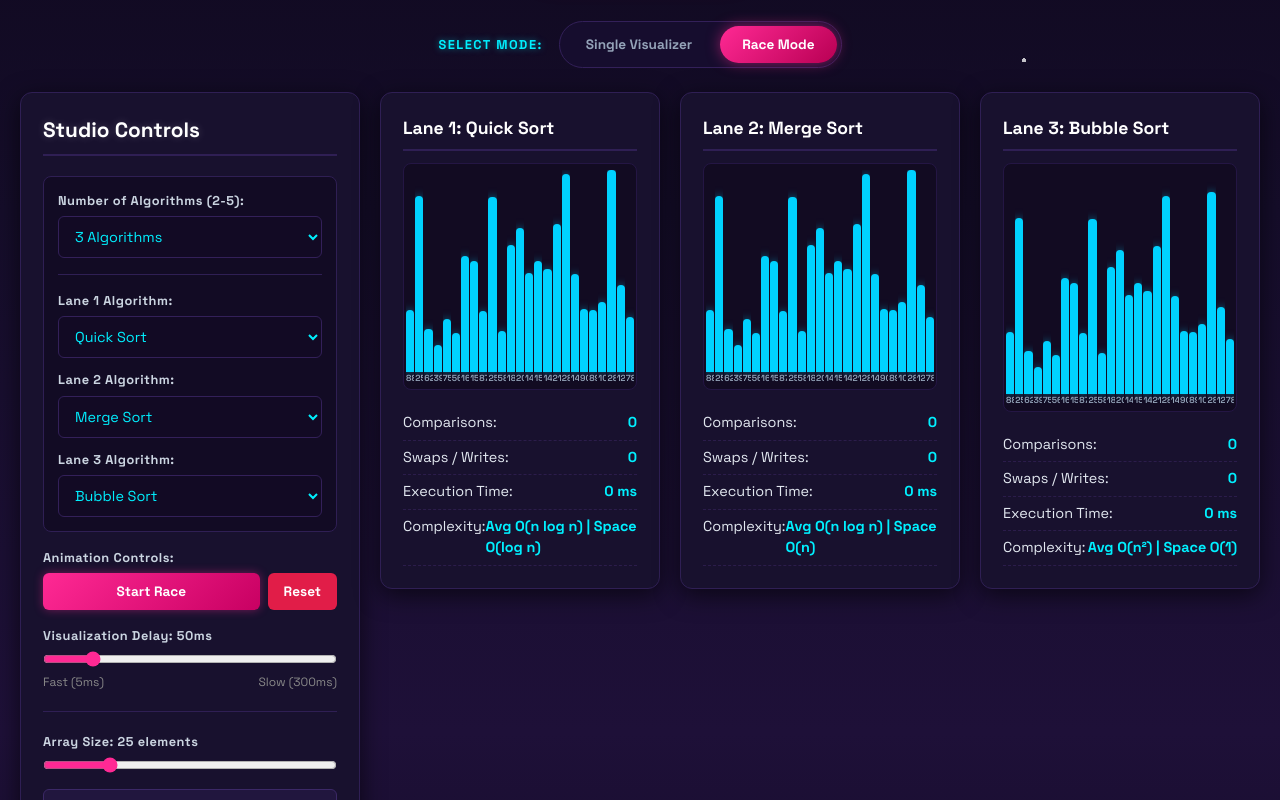
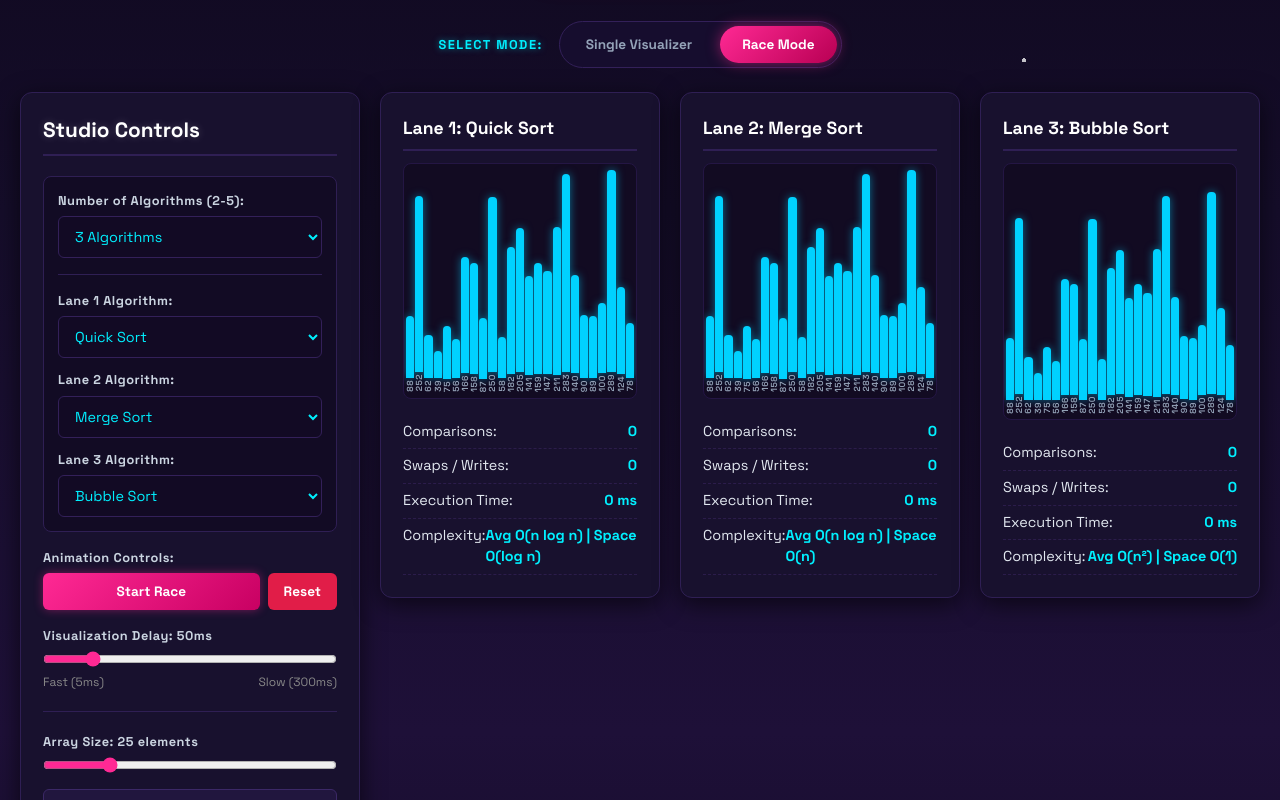
Before and after one commit to akshitaa-byte/SortSenseii, a React (Create React App) app: page / in a window 1280 px wide. Both pictures are taken after a click on the button "RACE MODE". Shown: the part 388-1188 px from the top of the page. Built offline with nearby package versions, Linux system fonts and the light colour scheme.

Commit message:
Render vertical number labels for dense arrays (>25 elements in Single Mode, >15 in Race Mode) so numbers remain visible

```diff
--- a/src/App.css
+++ b/src/App.css
@@ -410,7 +410,6 @@ input[type="range"] {
   max-width: 32px;
   height: 100%;
   justify-content: flex-end;
-  overflow: hidden;
 }
 
 .array-bar {
@@ -420,15 +419,21 @@ input[type="range"] {
 }
 
 .bar-label {
-  font-size: clamp(0.4rem, 0.85vw, 0.65rem);
+  font-size: clamp(0.45rem, 0.85vw, 0.65rem);
   margin-top: 4px;
   font-weight: 600;
   width: 100%;
   text-align: center;
-  overflow: hidden;
   white-space: nowrap;
-  text-overflow: clip;
   line-height: 1;
+}
+
+.bar-label.vertical-label {
+  writing-mode: vertical-rl;
+  transform: rotate(180deg);
+  font-size: clamp(0.38rem, 0.7vw, 0.55rem);
+  margin-top: 4px;
+  letter-spacing: 0.5px;
 }
 
 .legend {
--- a/src/App.js
+++ b/src/App.js
@@ -757,7 +757,9 @@ function App() {
                             boxShadow: theme === "night" ? `0 0 10px ${barColor}88` : "none",
                           }}
                         ></div>
-                        <span className="bar-label">{value}</span>
+                        <span className={`bar-label ${arraySingle.length > 25 ? "vertical-label" : ""}`}>
+                          {value}
+                        </span>
                       </div>
                     );
                   })}
@@ -854,7 +856,9 @@ function App() {
                                   boxShadow: theme === "night" ? `0 0 8px ${barColor}88` : "none",
                                 }}
                               ></div>
-                              <span className="bar-label">{value}</span>
+                              <span className={`bar-label ${lane.array.length > 15 ? "vertical-label" : ""}`}>
+                                {value}
+                              </span>
                             </div>
                           );
                         })}
```
